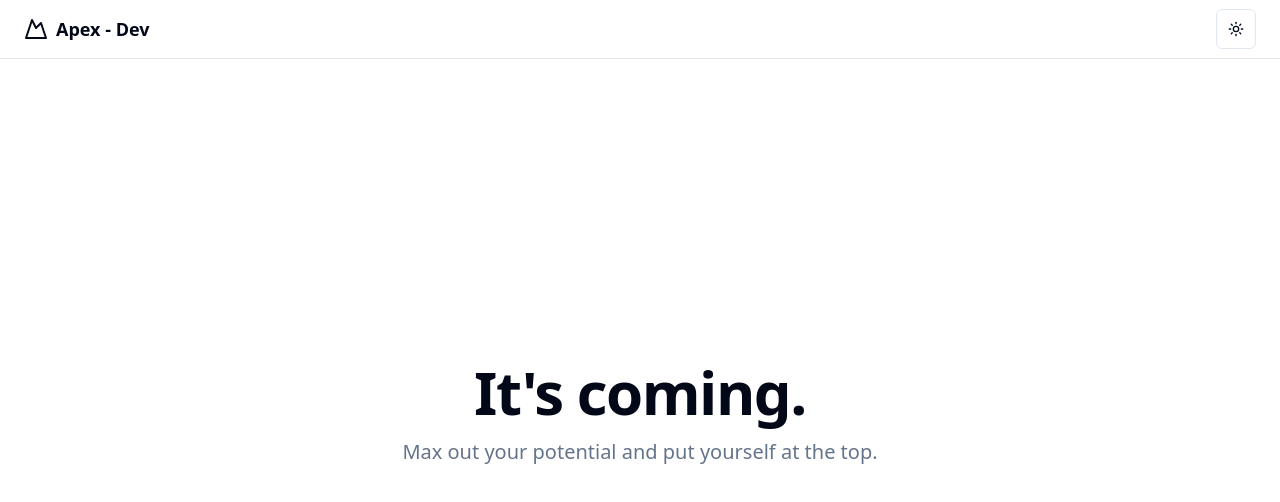
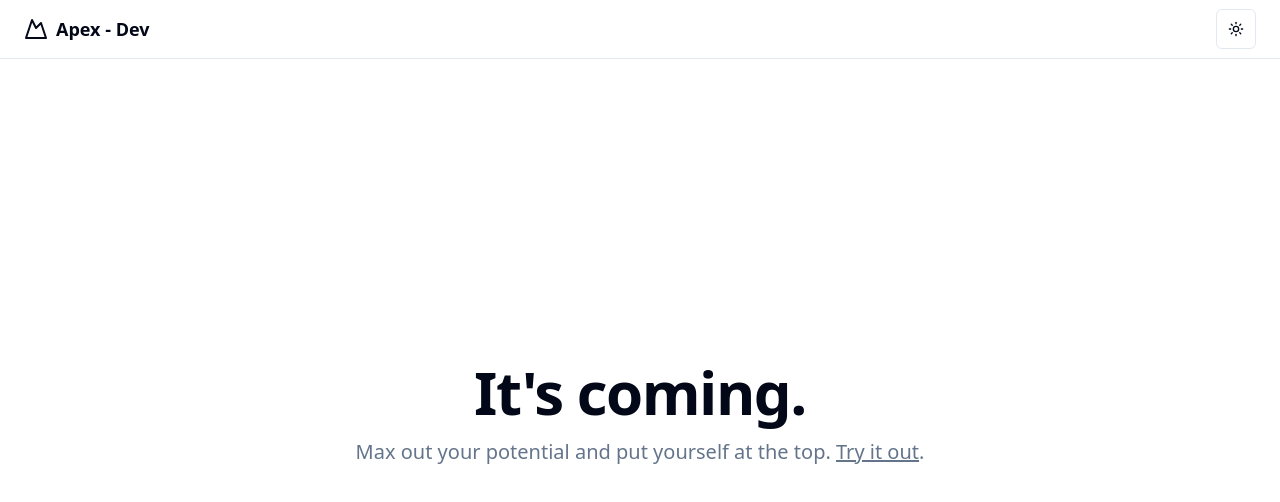
Before and after one commit to amrllkmn/apex-ui, a SvelteKit app: page /activities in a window 1280 px wide. Shown: the top 502 px of the page. Built offline with nearby package versions, Linux system fonts and the light colour scheme.

Commit message:
feat: add link to demo

```diff
--- a/src/routes/activities/+page.svelte
+++ b/src/routes/activities/+page.svelte
@@ -1,6 +1,9 @@
 <div class="container mx-auto px-4 text-center">
 	<h1 class="mb-4 text-4xl font-bold tracking-tight md:text-6xl">It's coming.</h1>
 	<p class="mx-auto mb-8 max-w-2xl text-lg text-muted-foreground md:text-xl">
-		Max out your potential and put yourself at the top.
+		Max out your potential and put yourself at the top. <a
+			href="/demo"
+			class="underline hover:text-foreground">Try it out</a
+		>.
 	</p>
 </div>
```
